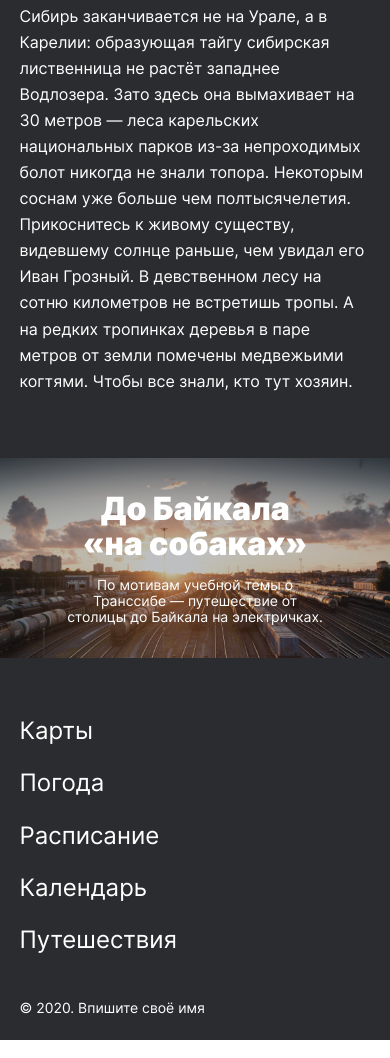
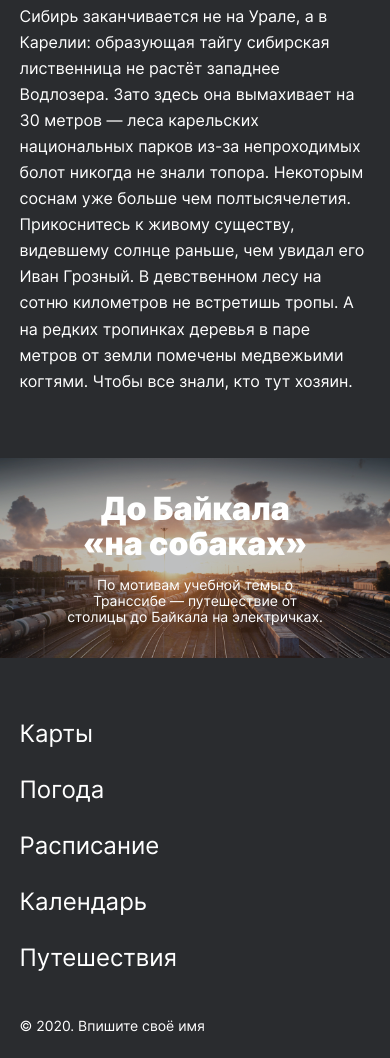
Before and after one commit to maksimes232/russian-travel, a plain HTML site: page index.html in a window 390 px wide. Shown: the part 9360-10418 px from the top of the page. Drawn offline with Linux system fonts and the light colour scheme.

Commit message:
Five iteration

```diff
--- a/blocks/footer/__link/footer__link.css
+++ b/blocks/footer/__link/footer__link.css
@@ -8,11 +8,12 @@
 }
 
 .footer__link:hover {
-  opacity: 0.7;
+  opacity: 0.8;
 }
 
 @media screen and (max-width: 767px) {
   .footer__link {
     font-size: 24px;
+    line-height: 24px;
   }
 }
```
